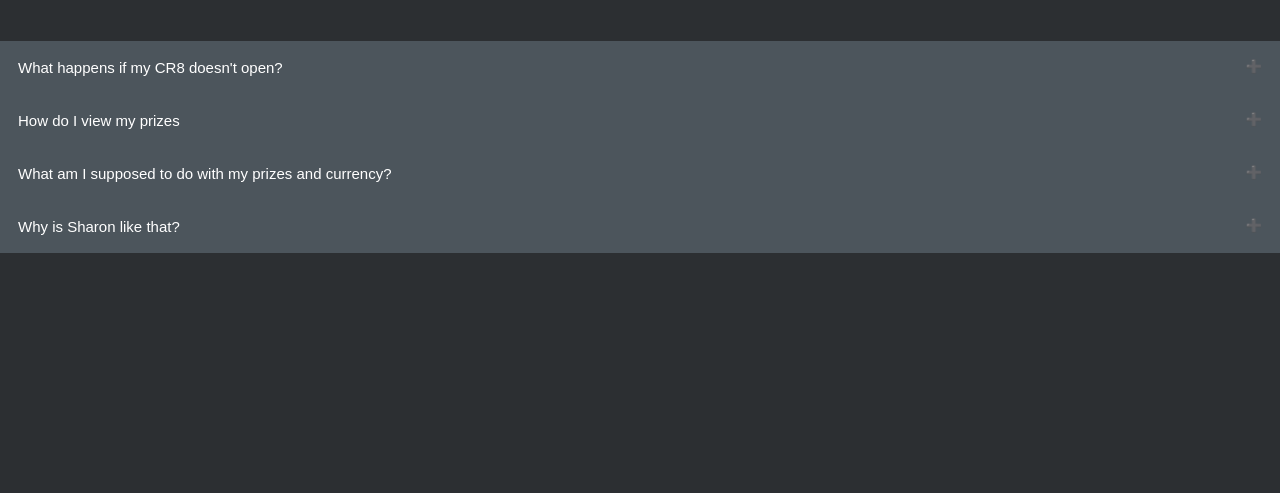
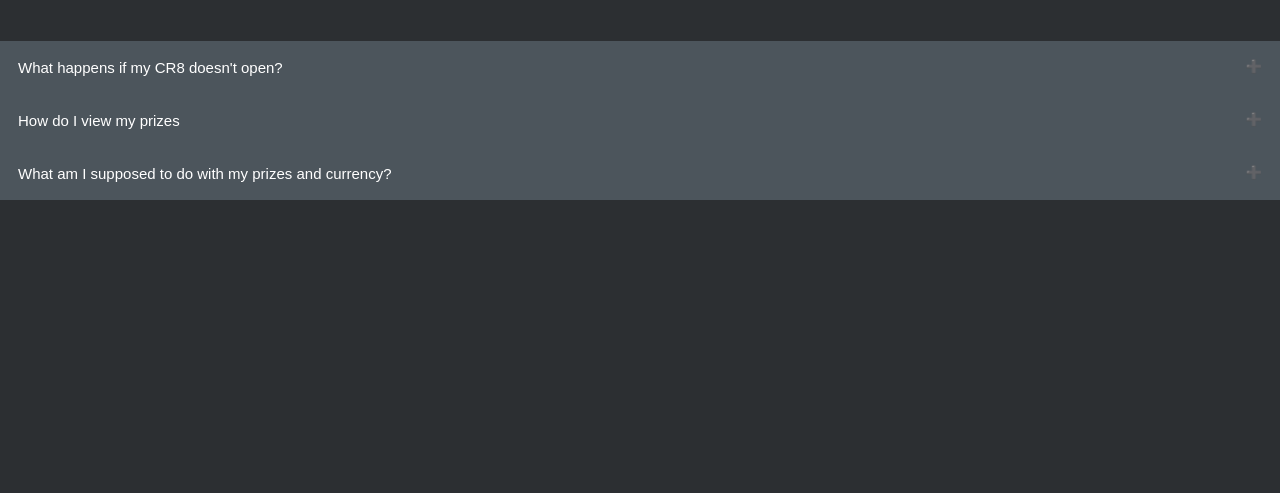
Before and after one commit to LorneBarnaby/WAD2-Team-2D, a Django app: page /cr8/faqs/ in a window 1280 px wide. Shown: the part 204-697 px from the top of the page. Run offline with Django 3.2, Linux system fonts and the light colour scheme; some libraries are stand-ins or nearby versions.

Commit message:
Update faqs.html

```diff
--- a/templates/cr8/faqs.html
+++ b/templates/cr8/faqs.html
@@ -7,6 +7,7 @@
 
 {% block body_block %}
     <div>
+<!-- Using JavaScript we created this functional accordian in FAQs         -->
         <h1 style="margin:5%"> Welcome to FAQs</h1>
     </div>
     <button class="accordion">What happens if my CR8 doesn't open?</button>
@@ -29,9 +30,6 @@
         <p>You can check the <a href="{% url 'cr8:leaderboard' %}"> Leaderboard</a> to beat your friends!!!</p>
     </div>
 
-    <button class="accordion">Why is Sharon like that?</button>
-    <div class="panelz">
-        <p>Wish I knew tbh</p>
     </div>
 
 {% endblock %}
```
